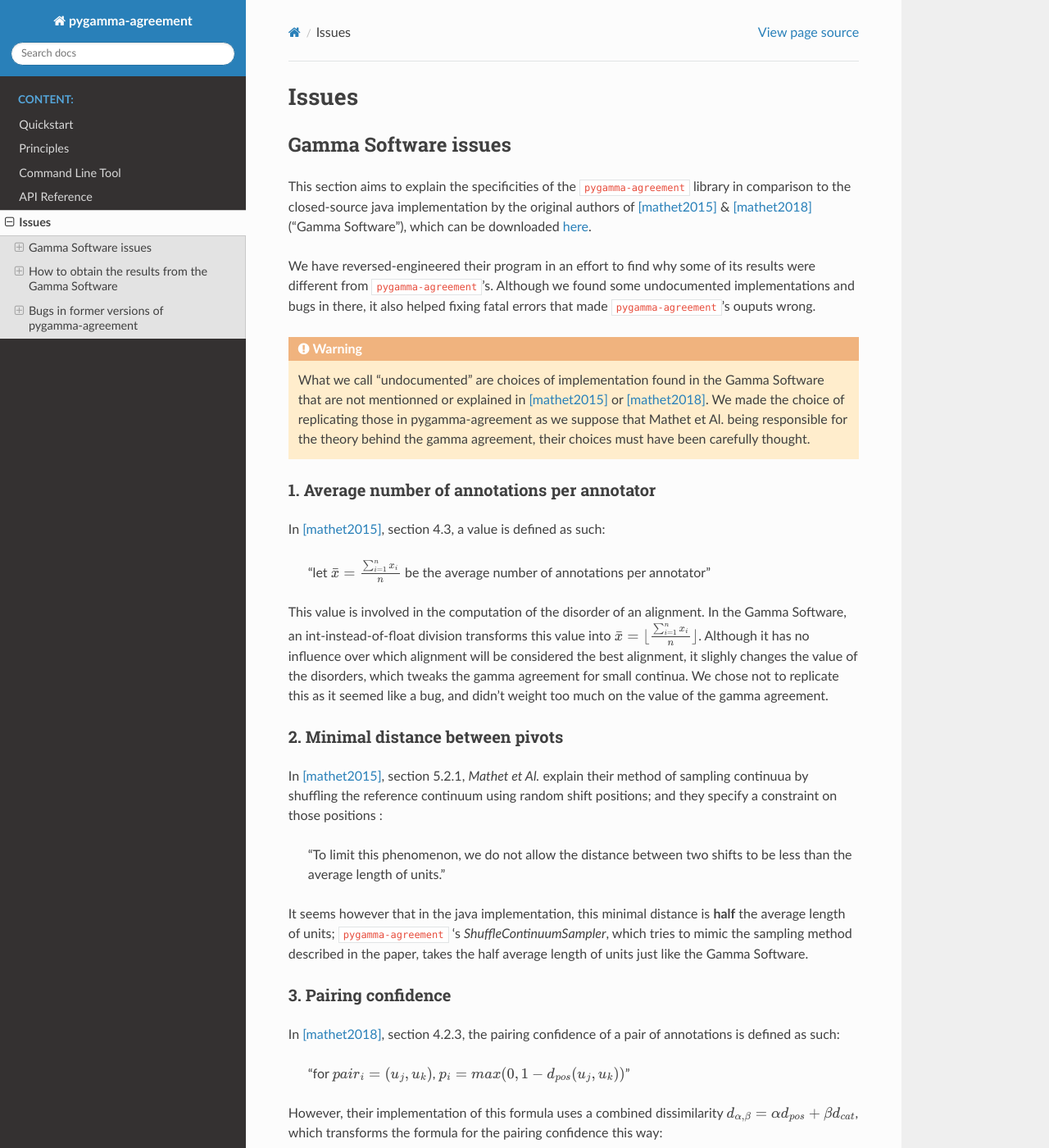
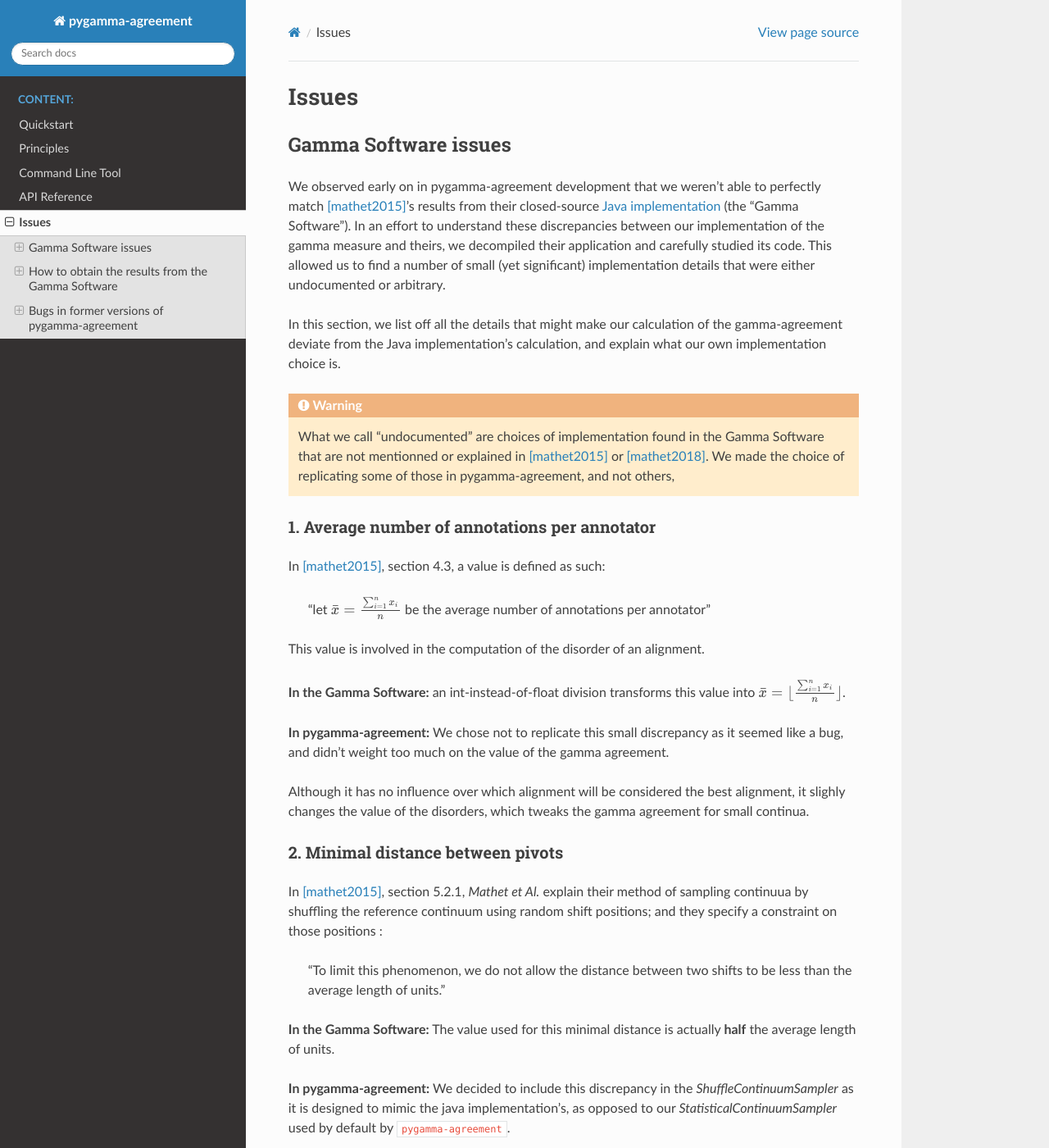
Before and after one commit to bootphon/pygamma-agreement, a Sphinx documentation site: the page built from docs/source/issues.rst, in a window 1280 px wide and 1400 px high. Shown: the whole window at 82% size. Built offline with Sphinx 7.4.7 and the Read the Docs theme 2.0.0, drawn with Linux system fonts in a browser that asks for light colours; some of the changed text lies outside the part shown.

Commit message:
corrections from review in doc/code. Minor fixes. Several tweaks on the api for modifying continuua, and resulting fixes.

```diff
--- a/docs/source/issues.rst
+++ b/docs/source/issues.rst
@@ -5,21 +5,20 @@ Issues
 Gamma Software issues
 ---------------------
 
+We observed early on in pygamma-agreement development that we weren't able to perfectly match [mathet2015]_'s results
+from their closed-source `Java implementation <https://gamma.greyc.fr/>`_ (the "Gamma Software"). In an effort to
+understand these discrepancies between our implementation of the gamma measure and theirs, we decompiled their
+application and carefully studied its code. This allowed us to find a number of small (yet significant) implementation
+details that were either undocumented or arbitrary.
 
-This section aims to explain the specificities of the ``pygamma-agreement`` library in comparison to the closed-source
-java implementation by the original authors of [mathet2015]_ & [mathet2018]_ ("Gamma Software"), which can be downloaded
-`here <https://gamma.greyc.fr/>`_.
-
-We have reversed-engineered their program in an effort to find why some of its results were different from
-``pygamma-agreement``'s. Although we found some undocumented implementations and bugs in there, it also helped
-fixing fatal errors that made ``pygamma-agreement``'s ouputs wrong.
+In this section, we list off all the details that might make our calculation of the gamma-agreement deviate from the
+Java implementation's calculation, and explain what our own implementation choice is.
 
 .. warning::
 
     What we call "undocumented" are choices of implementation found in the Gamma Software that are not mentionned
-    or explained in [mathet2015]_ or [mathet2018]_. We made the choice of replicating those in
-    pygamma-agreement as we suppose that Mathet et Al. being responsible for the theory behind the gamma agreement,
-    their choices must have been carefully thought.
+    or explained in [mathet2015]_ or [mathet2018]_. We made the choice of replicating some of those in
+    pygamma-agreement, and not others,
 
 1. Average number of annotations per annotator
 ^^^^^^^^^^^^^^^^^^^^^^^^^^^^^^^^^^^^^^^^^^^^^^
@@ -29,11 +28,20 @@ In [mathet2015]_, section 4.3, a value is defined as such:
 
     "let :math:`\bar{x}={\frac{\sum_{i=1}^{n}x_i}{n}}` be the average number of annotations per annotator"
 
-This value is involved in the computation of the disorder of an alignment. In the Gamma Software, an
-int-instead-of-float division transforms this value into :math:`\bar{x}=\lfloor{\frac{\sum_{i=1}^{n}x_i}{n}}\rfloor`.
+This value is involved in the computation of the disorder of an alignment.
+
+**In the Gamma Software:**
+an int-instead-of-float division transforms this value into
+:math:`\bar{x}=\lfloor{\frac{\sum_{i=1}^{n}x_i}{n}}\rfloor`.
+
+**In pygamma-agreement:**
+We chose not to replicate this small discrepancy as it seemed like a bug, and didn't
+weight too much on the value of the gamma agreement.
+
+
 Although it has no influence over which alignment will be considered the best alignment, it slighly changes the value
 of the disorders, which tweaks the gamma agreement for small continua.
-We chose not to replicate this as it seemed like a bug, and didn't weight too much on the value of the gamma agreement.
+
 
 2. Minimal distance between pivots
 ^^^^^^^^^^^^^^^^^^^^^^^^^^^^^^^^^^
@@ -44,9 +52,12 @@ continuum using random shift positions; and they specify a constraint on those p
 
     "To limit this phenomenon, we do not allow the distance between two shifts to be less than the average length of units."
 
-It seems however that in the java implementation, this minimal distance is **half** the average length of units;
-``pygamma-agreement`` 's `ShuffleContinuumSampler`, which tries to mimic the sampling method described in the paper,
-takes the half average length of units just like the Gamma Software.
+**In the Gamma Software:**
+The value used for this minimal distance is actually **half** the average length of units.
+
+**In pygamma-agreement:**
+We decided to include this discrepancy in the `ShuffleContinuumSampler` as it is designed to
+mimic the java implementation's, as opposed to our `StatisticalContinuumSampler` used by default by ``pygamma-agreement``.
 
 3. Pairing confidence
 ^^^^^^^^^^^^^^^^^^^^^
@@ -56,16 +67,14 @@ In [mathet2018]_, section 4.2.3, the pairing confidence of a pair of annotations
 
     "for   :math:`pair_i = (u_j, u_k)`,  :math:`p_i = max(0, 1 - d_{pos}(u_j, u_k))`"
 
-However, their implementation of this formula uses a combined dissimilarity
+**In the Gamma Software:**
+Their implementation of this formula uses a combined dissimilarity
 :math:`d_{\alpha, \beta} = \alpha d_{pos} + \beta d_{cat}`, which transforms the formula for the pairing confidence this
-way:
+way: ":math:`pair_i = (u_j, u_k)`,  :math:`p_i = max(0, 1 - \alpha \times d_{pos}(u_j, u_k))`".
 
-
-    "for   :math:`pair_i = (u_j, u_k)`,  :math:`p_i = max(0, 1 - \alpha \times d_{pos}(u_j, u_k))`"
-
+**In pygamma-agreement:**
 Although it looked a lot like a bug, ignoring it makes the values of gamma-cat/k too different from those
-of the gamma software, so we chose to replicate this formula for ``pygamma-agreement``. Here's how to replicate the
-intended formula:
+of the gamma software. We chose to include the alpha factor, as setting it to `1.0` can remove the discrepancy :
 
 .. code-block:: python
 
@@ -133,7 +143,7 @@ In [mathet2015]_, section 4.3, a value is defined as such:
     "let :math:`\bar{x}={\frac{\sum_{i=1}^{n}x_i}{n}}` be the average number of annotations per annotator"
 
 A misreading made us interpret this value as the ***total number of annotations*** in the continuum. Thus, the values
-calculated by ``pygamma-agreement`` were strongly impacted (a difference of sometimes *0.2* for smal continua) (fixed)
+calculated by ``pygamma-agreement`` were strongly impacted (a difference as big as *0.2* for small continua).
 
 2. Minimal distance between pivots
 ^^^^^^^^^^^^^^^^^^^^^^^^^^^^^^^^^^
```
Also changed, not shown: other parts of docs/source/issues.rst (+7 -6 lines), docs/source/cli.rst (+11 -5 lines), 5 other files.
